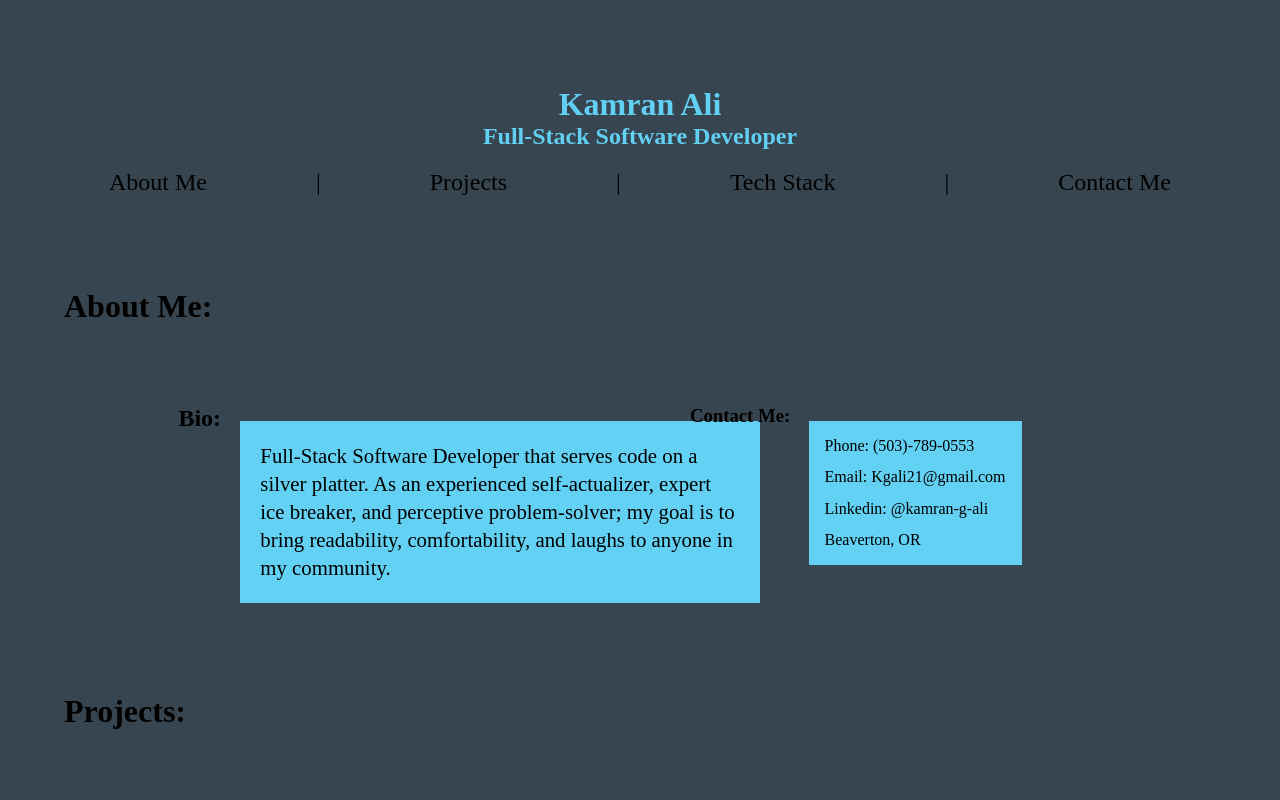
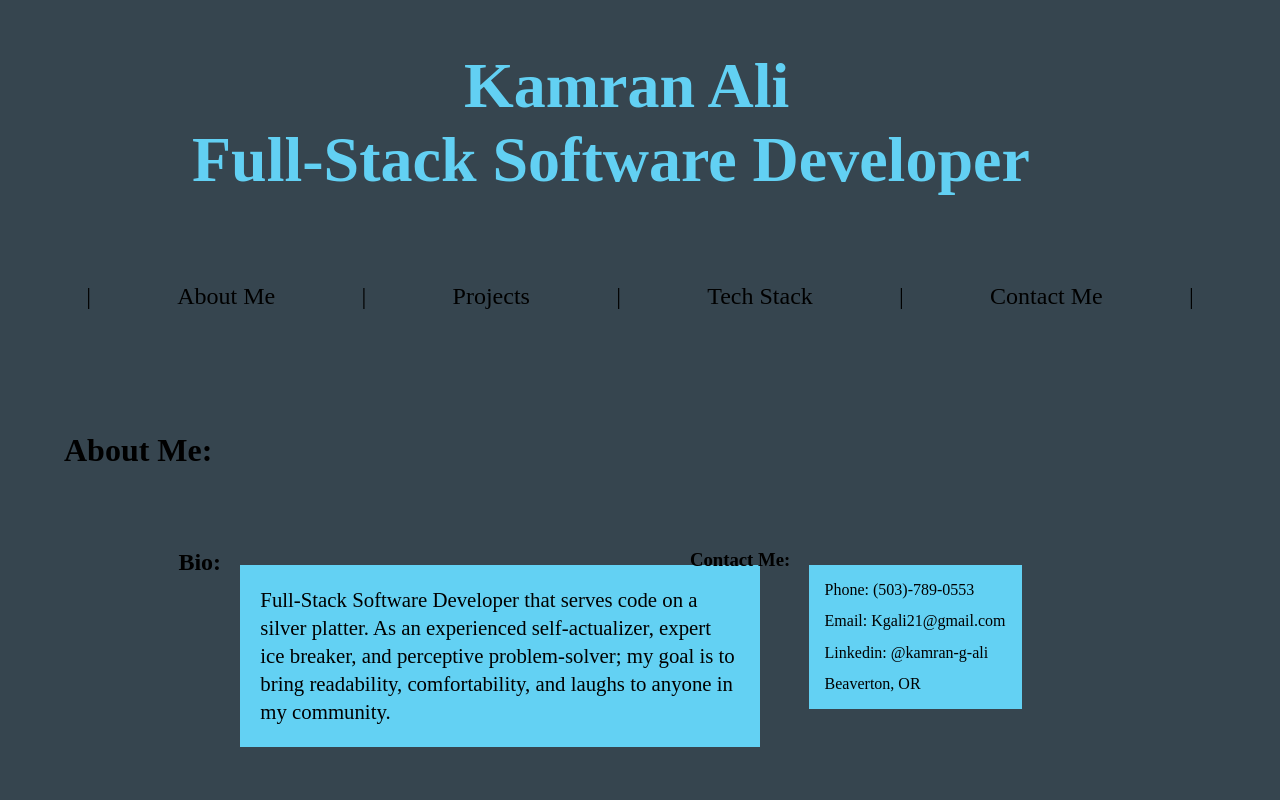
Before and after one commit to kgali21/kam-portfolio, a React app: page / in a window 1280 px wide. Shown: the top 800 px of the page. Built offline with nearby package versions, Linux system fonts and the light colour scheme.

Commit message:
got basic styling scaffolded, next hitting prettier effects

```diff
--- a/src/components/Header.css
+++ b/src/components/Header.css
@@ -1,8 +1,3 @@
-*{
-  margin: 0;
-  box-sizing: border-box;
-}
-
 .HeaderComponent {
   display: flex;
   flex-direction: column;
@@ -11,7 +6,7 @@
   width: 100%;
   height: 16vh;
   color: #66dbffee;
-  margin-top: 5em;
+  margin: 7em 0 12em 0;
 }
 
 .Headers {
@@ -21,4 +16,17 @@
   justify-content: center;
   height: 10em;
   width: 20em;
+  margin: 2em 0 0 0;
+
 }
+
+.Name{
+  font-size: 4em;
+  width: 5.5em;
+}
+
+.Role{
+  font-size: 4em;
+  width: 14em;
+  margin: 0em 0 1em 0;
+}
--- a/src/components/SideBarNav.css
+++ b/src/components/SideBarNav.css
@@ -12,6 +12,8 @@
   height: 8.5vw;
   color: black;
   font-size: x-large;
+  margin: 2em 0 0 0;
+  user-select: none;
 }
 
 .Nav p:hover {
--- a/src/components/SideBarNav.js
+++ b/src/components/SideBarNav.js
@@ -3,6 +3,7 @@ import styles from './SideBarNav.css';
 
 const SideBarNav = () => (
       <nav className={styles.Nav}>
+        <div>|</div>
         <p>About Me</p>
         <div>|</div>
         <p>Projects</p>
@@ -10,6 +11,7 @@ const SideBarNav = () => (
         <p>Tech Stack</p>
         <div>|</div>
         <p>Contact Me</p>
+        <div>|</div>
       </nav>
 );
 
```
